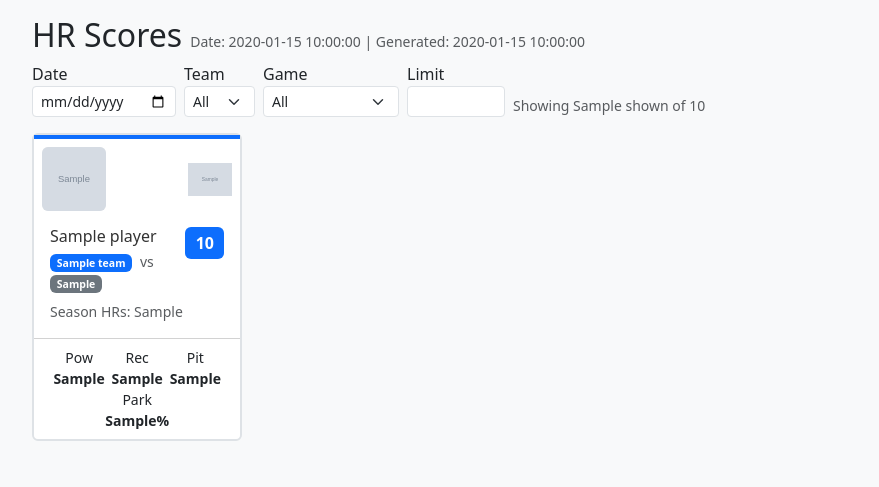
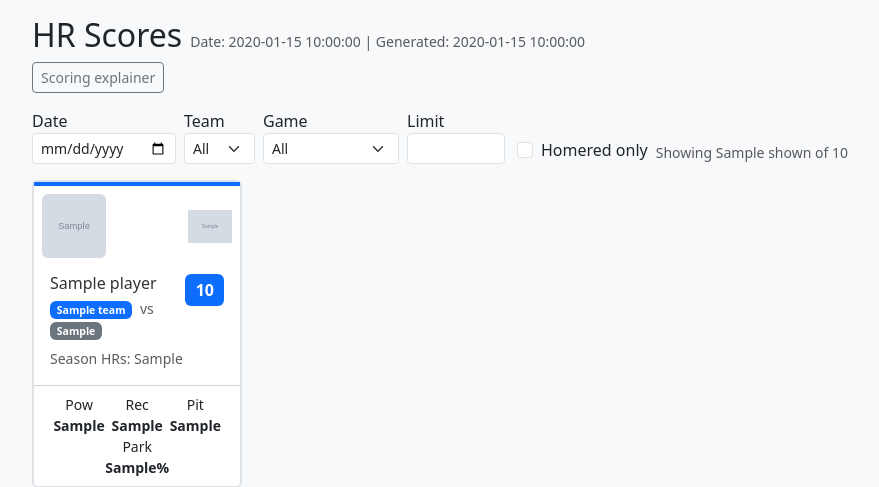
Before and after one commit to mostgood1/MLB-HR, a Flask app: template templates/hr_scores.html in a window 1280 px wide. Shown: the top 487 px of the page, without its empty margins (50-929 px from the left). Run offline with Flask 2, Linux system fonts and the light colour scheme; the template is opened without the code that fills it: most values are stand-ins (such as "Sample title", 1, 10 or a date in 2020); grey boxes marked "Sample" are stand-in pictures.

Commit message:
feat(ui): add Homered-only filter and collapsible scoring explainer card; live updates reapply filter and update counts

```diff
--- a/templates/hr_scores.html
+++ b/templates/hr_scores.html
@@ -44,10 +44,12 @@
   const gameEl = document.getElementById('game');
   const game = gameEl ? gameEl.value : '';
   const limit = document.getElementById('limit').value || '50';
+  const homeredOnly = document.getElementById('homeredOnly');
   if (date) params.set('date', date); else params.delete('date');
       if (team) params.set('team', team); else params.delete('team');
   if (game) params.set('game', game); else params.delete('game');
       params.set('limit', limit);
+  if (homeredOnly && homeredOnly.checked) params.set('homered','1'); else params.delete('homered');
   // Be explicit about leading '?'
   window.location.search = '?' + params.toString();
     }
@@ -102,6 +104,31 @@
       <span class="text-muted small">Date: {{ date }} | Generated: {{ generated_at }}</span>
     </div>
 
+    <!-- Scoring explainer (collapsible) -->
+    <div class="mb-3">
+      <button class="btn btn-outline-secondary btn-sm" type="button" data-bs-toggle="collapse" data-bs-target="#scoringHelp" aria-expanded="false" aria-controls="scoringHelp">
+        Scoring explainer
+      </button>
+      <div class="collapse mt-2" id="scoringHelp">
+        <div class="card">
+          <div class="card-body">
+            <h6 class="mb-2">How the HR Score is computed</h6>
+            <ul class="mb-2 small">
+              <li><strong>Power (52%)</strong>: season HRs, ISO, SLG, Statcast exit velocity and barrel rate (normalized).</li>
+              <li><strong>Recent (12%)</strong>: last-14-day HR rate.</li>
+              <li><strong>Pitcher (26%)</strong>: opponent ERA and HR allowed with handedness splits; bullpen blending when available.</li>
+              <li><strong>Park/Weather (7%)</strong>: ballpark HR factor and weather (wind, temperature, roof; domes minimize weather).</li>
+              <li><strong>H2H bonus</strong>: small bump for strong historical SLG/HR vs the opposing pitcher.</li>
+              <li><strong>Pitch-type bonus</strong>: alignment of batter xSLG-by-pitch vs pitcher’s top pitches and usage.</li>
+              <li><strong>Market scaler</strong>: team implied runs scale the score slightly.</li>
+              <li><strong>PA multiplier</strong>: lineup slot adjusts for expected plate appearances.</li>
+            </ul>
+            <p class="mb-0 small text-muted">Final scores are scaled and capped 0–100 using the selected date’s dataset.</p>
+          </div>
+        </div>
+      </div>
+    </div>
+
     {% if not players or players|length == 0 %}
       <p class="text-muted">No players found. Ensure hr-scores-YYYY-MM-DD.json exists in /data. Try running generate_hr_scores.py.</p>
     {% else %}
@@ -133,7 +160,13 @@
         <label class="form-label m-0">Limit</label>
   <input id="limit" type="number" min="8" max="200" value="{{ limit or 50 }}" class="form-control form-control-sm" onchange="applyFilters()" />
       </div>
-      <div class="col-auto"><span class="text-muted small">Showing {{ shown }} of {{ total }}</span></div>
+      <div class="col-auto form-check ms-2">
+        <input class="form-check-input" type="checkbox" value="1" id="homeredOnly">
+        <label class="form-check-label" for="homeredOnly">
+          Homered only
+        </label>
+      </div>
+  <div class="col-auto"><span id="showingCount" class="text-muted small" data-total="{{ total }}">Showing {{ shown }} of {{ total }}</span></div>
     </div>
 
     <div class="row row-cols-2 row-cols-md-3 row-cols-lg-5 g-3">
@@ -229,6 +262,31 @@
 
   <script src="https://cdn.jsdelivr.net/npm/bootstrap@5.3.3/dist/js/bootstrap.bundle.min.js"></script>
   <script>
+    function applyHomeredFilter() {
+      const cb = document.getElementById('homeredOnly');
+      const enabled = !!(cb && cb.checked);
+      document.querySelectorAll('.player-card').forEach(card => {
+        const col = card.closest('.col') || card.parentElement;
+        const badge = card.querySelector('.homered-badge');
+        const isVisible = !!(badge && !badge.classList.contains('d-none'));
+        if (enabled && !isVisible) {
+          if (col) col.style.display = 'none';
+        } else {
+          if (col) col.style.display = '';
+        }
+      });
+      // Update showing counter
+      const counter = document.getElementById('showingCount');
+      if (counter) {
+        const total = parseInt(counter.getAttribute('data-total')||'0');
+        const visible = Array.from(document.querySelectorAll('.player-card'))
+          .filter(card => {
+            const col = card.closest('.col') || card.parentElement;
+            return col && col.style.display !== 'none';
+          }).length;
+        counter.textContent = `Showing ${visible} of ${total}`;
+      }
+    }
     // Client-side fallback: apply team colors even if server-side variables are missing
     const TEAM_COLORS = {
       'ARI':'#A71930','ATL':'#CE1141','BAL':'#DF4601','BOS':'#BD3039','CHC':'#0E3386','CWS':'#27251F','CIN':'#C6011F','CLE':'#E31937',
@@ -239,6 +297,17 @@
     function hexToRgb(h){h=(h||'').replace('#','');if(h.length===3)h=h.split('').map(c=>c+c).join('');const r=parseInt(h.substr(0,2),16)||0;const g=parseInt(h.substr(2,2),16)||0;const b=parseInt(h.substr(4,2),16)||0;return [r,g,b];}
     function textColorForBg(hex){const [r,g,b]=hexToRgb(hex);const L=(0.2126*r+0.7152*g+0.0722*b)/255;return L>0.6?'#000000':'#FFFFFF';}
     window.addEventListener('DOMContentLoaded',()=>{
+      // Initialize Homered filter from URL param
+      try {
+        const params = new URLSearchParams(window.location.search);
+        const hom = params.get('homered');
+        const cb = document.getElementById('homeredOnly');
+        if (cb) {
+          cb.checked = (hom === '1' || hom === 'true');
+          cb.addEventListener('change', applyHomeredFilter);
+          if (cb.checked) applyHomeredFilter();
+        }
+      } catch {}
       document.querySelectorAll('.player-card').forEach(card=>{
         const team=(card.getAttribute('data-team')||'').toUpperCase();
   const primary=card.getAttribute('data-primary')||TEAM_COLORS[team]||'#444444';
@@ -287,6 +356,8 @@
                 // Do not hide if server rendered true for earlier in day; leave as-is
               }
             });
+            // Re-apply homered filter if enabled
+            if (document.getElementById('homeredOnly')?.checked) applyHomeredFilter();
           };
           const poll = async () => {
             try {
```
